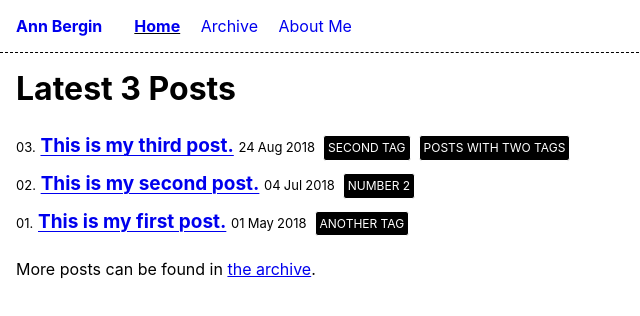
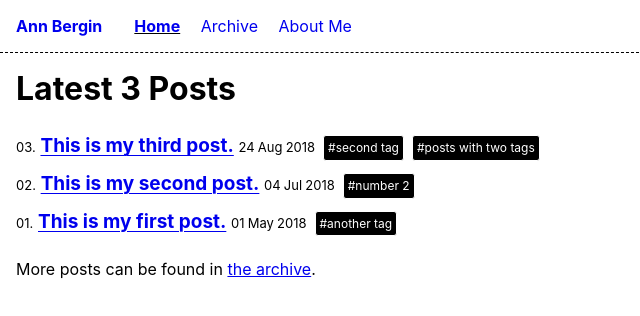
Before and after one commit to agvbergin/agvbergin.net, an Eleventy site: page index.njk in a window 1280 px wide. Shown: the whole page, without its empty margins (0-640 px from the left). Built offline with nearby package versions, Linux system fonts and the light colour scheme; Eleventy itself is replaced by a stand-in of ours; files that its build step writes are made by us from their sources.

Commit message:
Make tag links lower case, insert hash before

```diff
--- a/css/index.css
+++ b/css/index.css
@@ -149,11 +149,13 @@ code {
 
 
 /* Tags */
+.post-tag:before {
+  content: "\23";
+}
 .post-tag {
   display: inline-flex;
   align-items: center;
   justify-content: center;
-  text-transform: uppercase;
   font-size: 0.75em; /* 12px /16 */
   padding: 0.08333333333333em 0.3333333333333em; /* 1px 4px /12 */
   margin-left: 0.6666666666667em; /* 8px /12 */
```
